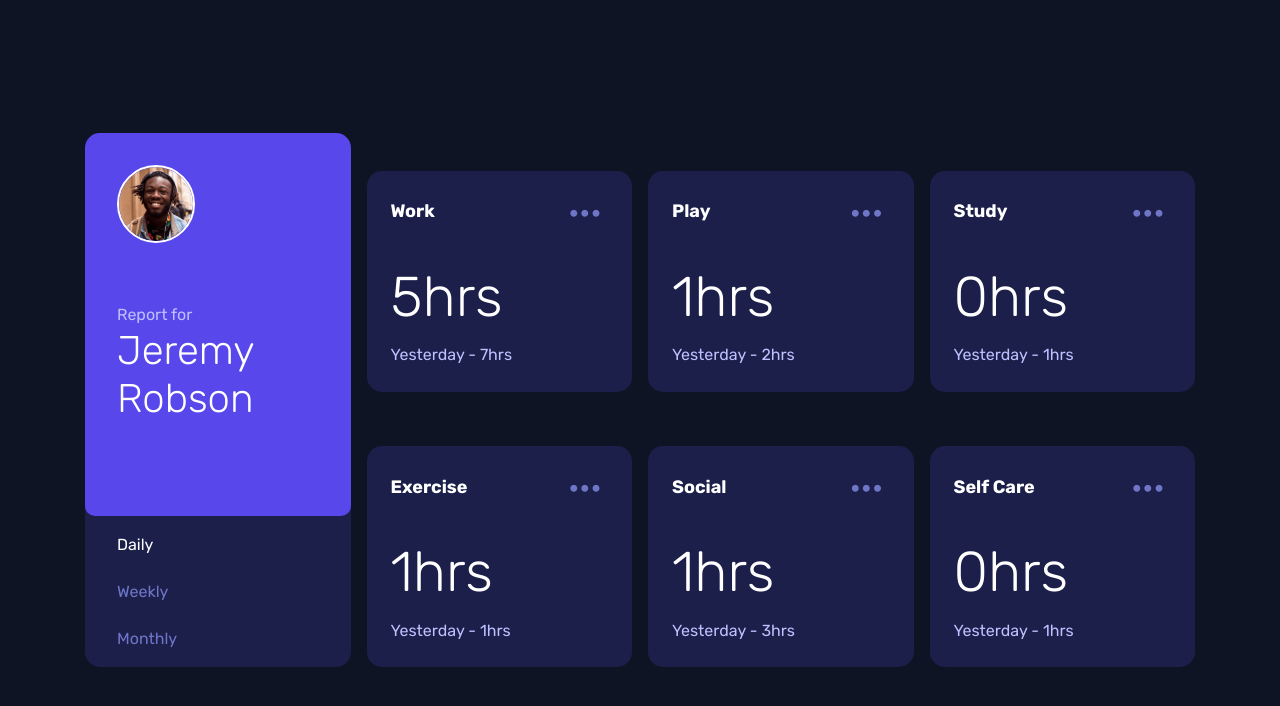
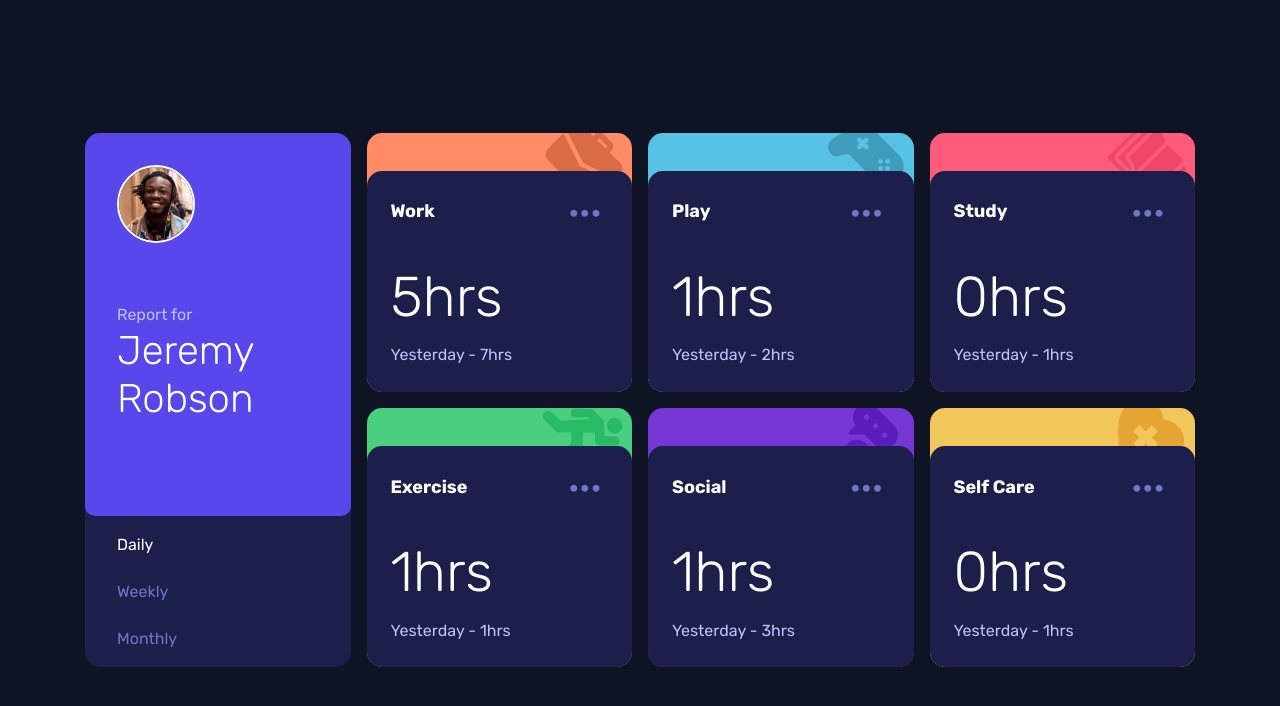
Before and after one commit to gmagnenat/time-tracking-dashboard, a website built with Vite: page index.html in a window 1280 px wide. Built offline with nearby package versions, Linux system fonts and the light colour scheme.

Commit message:
Fix styling

```diff
--- a/scss/main.scss
+++ b/scss/main.scss
@@ -90,28 +90,28 @@ h3 {
   overflow: hidden;
 }
 
-.stat-card[aria-labelledby="Work"] {
+.stat-card[aria-label="Work"] {
   background: url("../images/icon-work.svg") $clr-light-red1 no-repeat;
   background-position: 95% -10px;
   background-size: 4.875rem;
 }
-.stat-card[aria-labelledby="Play"] {
+.stat-card[aria-label="Play"] {
   background: url("../images/icon-play.svg") $clr-soft-blue no-repeat;
   background-position: 95% -10px;
 }
-.stat-card[aria-labelledby="Study"] {
+.stat-card[aria-label="Study"] {
   background: url("../images/icon-study.svg") $clr-light-red2 no-repeat;
   background-position: 95% -10px;
 }
-.stat-card[aria-labelledby="Exercise"] {
+.stat-card[aria-label="Exercise"] {
   background: url("../images/icon-exercise.svg") $clr-lime-green no-repeat;
   background-position: 95% 0;
 }
-.stat-card[aria-labelledby="Social"] {
+.stat-card[aria-label="Social"] {
   background: url("../images/icon-social.svg") $clr-violet no-repeat;
   background-position: 95% -10px;
 }
-.stat-card[aria-labelledby="Self Care"] {
+.stat-card[aria-label="Self Care"] {
   background: url("../images/icon-self-care.svg") $clr-soft-orange no-repeat;
   background-position: 95% -10px;
 }
```
